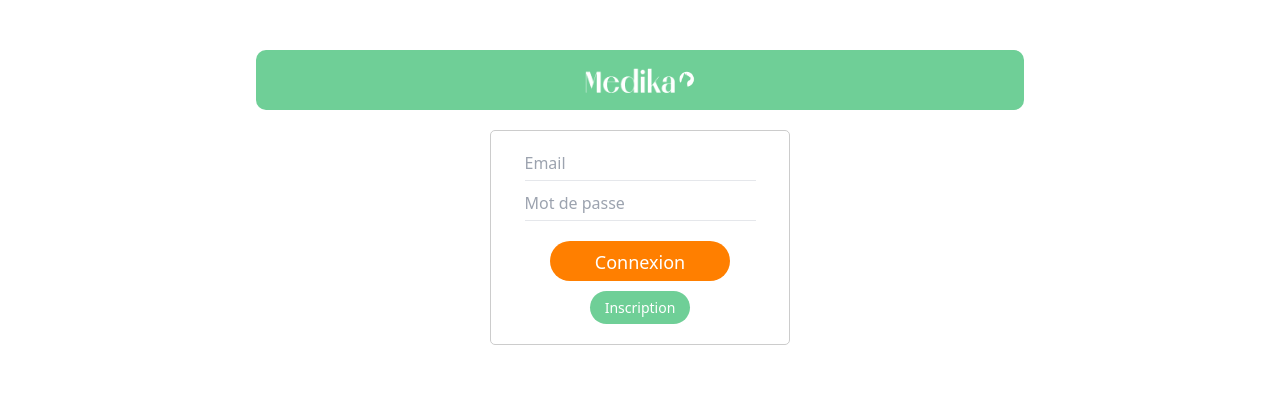
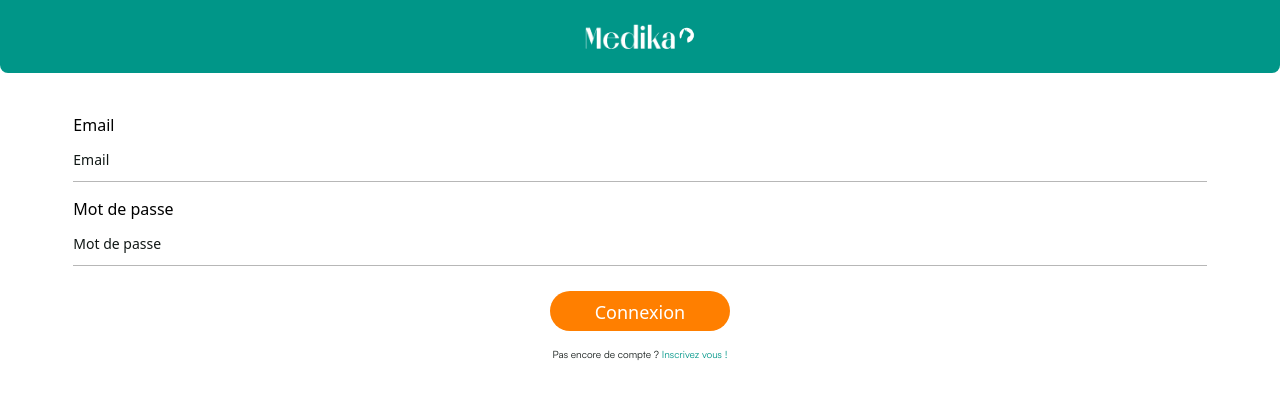
Before and after one commit to VChiofalo/medika, a React (Vite) app in the folder medika/frontend/: page /login in a window 1280 px wide. Shown: the top 398 px of the page. Built offline with nearby package versions, Linux system fonts and the light colour scheme.

Commit message:
Refonte loginForm

```diff
--- a/medika/frontend/src/pages/LoginPage.jsx
+++ b/medika/frontend/src/pages/LoginPage.jsx
@@ -1,116 +1,142 @@
-import { useRef, useState } from 'react';
-import { Link } from 'react-router-dom';
-import { login } from '../store/slices/userSlice';
-import {useDispatch} from 'react-redux'
-import { useNavigate } from 'react-router-dom';
+import { useRef, useState } from "react";
+import { Link } from "react-router-dom";
+import { login } from "../store/slices/userSlice";
+import { useDispatch } from "react-redux";
+import { useNavigate } from "react-router-dom";
+import Typography from "../components/common/typography";
 
 const LoginPage = () => {
   const formRef = useRef();
   const [error, setError] = useState(null);
-    const dispatch = useDispatch()
-    const navigate = useNavigate()
+  const dispatch = useDispatch();
+  const navigate = useNavigate();
 
   const handleSubmit = async (event) => {
     event.preventDefault();
 
     const data = new FormData(formRef.current);
 
-        const email = data.get('email');
-        const password = data.get('password');
+    const email = data.get("email");
+    const password = data.get("password");
 
     const body = {
       email,
-            password
-        }
+      password,
+    };
 
     console.log(body);
-        const request = await fetch('http://localhost:3000/api/login', {
-            method: 'POST',
+    const request = await fetch("http://localhost:3000/api/login", {
+      method: "POST",
       headers: {
-                'Content-Type': 'application/json',
-                Accept: 'application/json',
+        "Content-Type": "application/json",
+        Accept: "application/json",
       },
-            body: JSON.stringify(body)
-        })
+      body: JSON.stringify(body),
+    });
     const response = await request.json();
-        console.log(response)
-        dispatch(login({email : email, jwt:response.jwt}))
-        navigate("/home")
+    console.log(response);
+    dispatch(login({ email: email, jwt: response.jwt }));
+    navigate("/home");
   };
 
   return (
-        <div style={{ display: 'flex', flexDirection: 'column', alignItems: 'center', height: '100vh', marginTop: '50px' }}>
-            <div style={{ display: 'flex', justifyContent: 'center', alignItems: 'center', marginBottom: '20px', width: '60%', height: '60px', backgroundColor: '#6FCF97', borderRadius: '10px' }}>
-                <img src="/images/Medika.png" alt="Main Logo" style={{ width: '90px', height: '25px', marginRight: '0px' }} />
-                <img src="/images/Frame18.png" alt="Second Logo" style={{ width: '20px', height: '20px', marginLeft: '0px', marginBottom: '5px' }} />
+    <div>
+      <div
+        style={{
+          marginBottom: "20px",
+        }}
+        className="bg-primary py-6 rounded-b-lg"
+      >
+        <div className="flex justify-center">
+          <img
+            src="/images/Medika.png"
+            alt="Main Logo"
+            style={{ width: "90px", height: "25px", marginRight: "0px" }}
+          />
+          <img
+            src="/images/Frame18.png"
+            alt="Second Logo"
+            style={{
+              width: "20px",
+              height: "20px",
+              marginLeft: "0px",
+              marginBottom: "5px",
+            }}
+          />
         </div>
-            <form ref={formRef} onSubmit={handleSubmit} style={{
-                width: '300px',
-                padding: '20px',
-                border: '1px solid #ccc',
-                borderRadius: '5px',
-                display: 'flex',
-                flexDirection: 'column',
-                alignItems: 'center',
-            }}>
-
-                <div style={{ marginBottom: '10px' }}>
+      </div>
+      <form
+        ref={formRef}
+        onSubmit={handleSubmit}
+        style={{
+          padding: "20px",
+          borderRadius: "5px",
+          display: "flex",
+          flexDirection: "column",
+        }}
+        className="sm:w-11/12 mx-auto my-0"
+      >
+        <div style={{ marginBottom: "10px" }}
+          className="flex flex-col"
+        >
+          <label htmlFor="email">Email</label>
           <input
             name="email"
             type="email"
             id="email"
             required
             placeholder="Email"
-                        style={{ marginBottom: '5px' }}
+            style={{ marginBottom: "5px" }}
+            className="placeholder:text-base placeholder:text-black focus:outline-none border-b border-[#B7B7B7] pr-4 py-2.5"
           />
-                    <hr style={{ margin: '0' }} />
         </div>
         {error && <p>{error}</p>}
-                <div style={{ marginBottom: '10px' }}>
+        <div style={{ marginBottom: "10px" }}
+          className="flex flex-col"
+        >
+          <label htmlFor="password">Mot de passe</label>
           <input
             name="password"
             type="password"
             id="password"
             required
             placeholder="Mot de passe"
-                        style={{ marginBottom: '5px' }}
+            style={{ marginBottom: "5px" }}
+            className="placeholder:text-base placeholder:text-black focus:outline-none border-b border-[#B7B7B7] pr-4 py-2.5"
           />
-                    <hr style={{ margin: '0' }} />
         </div>
 
-                <button type="submit" style={{
-    backgroundColor: '#FF7F00',
-    color: '#ffffff',
-    border: 'none',
-    borderRadius: '20px',
-    padding: '8px 20px',
-    cursor: 'pointer',
-    fontSize: '18px',
-    marginTop: '10px',
-    transition: 'background-color 0.3s ease',
-    width: '180px',
-    height: '40px',
-    textAlign: 'center'
-    }}>Connexion</button>
+        <div className="flex justify-center">
+          <button
+            type="submit"
+            style={{
+              backgroundColor: "#FF7F00",
+              color: "#ffffff",
+              border: "none",
+              borderRadius: "20px",
+              padding: "8px 20px",
+              cursor: "pointer",
+              fontSize: "18px",
+              marginTop: "10px",
+              transition: "background-color 0.3s ease",
+              width: "180px",
+              height: "40px",
+              textAlign: "center",
+            }}
+          >
+            Connexion
+          </button>
+        </div>
 
-            <Link to="/register">
-            <button style={{
-                    backgroundColor: '#6FCF97',
-                    color: '#ffffff',
-                    border: 'none',
-                    borderRadius: '20px',
-                    padding: '6px 15px',
-                    cursor: 'pointer',
-                    fontSize: '14px',
-                    marginTop: '10px',
-                    transition: 'background-color 0.3s ease',
-                }}>Inscription</button>
+        <Typography tag={"p"} customClasses={"mt-4 text-center"}>
+          Pas encore de compte ?{" "}
+          <Link to="/register" className="text-primary">
+            Inscrivez vous !
           </Link>
+        </Typography>
       </form>
-
     </div>
   );
-
-}
+};
 
 export default LoginPage;
```
Lines whose indentation alone changed are shown as unchanged.
